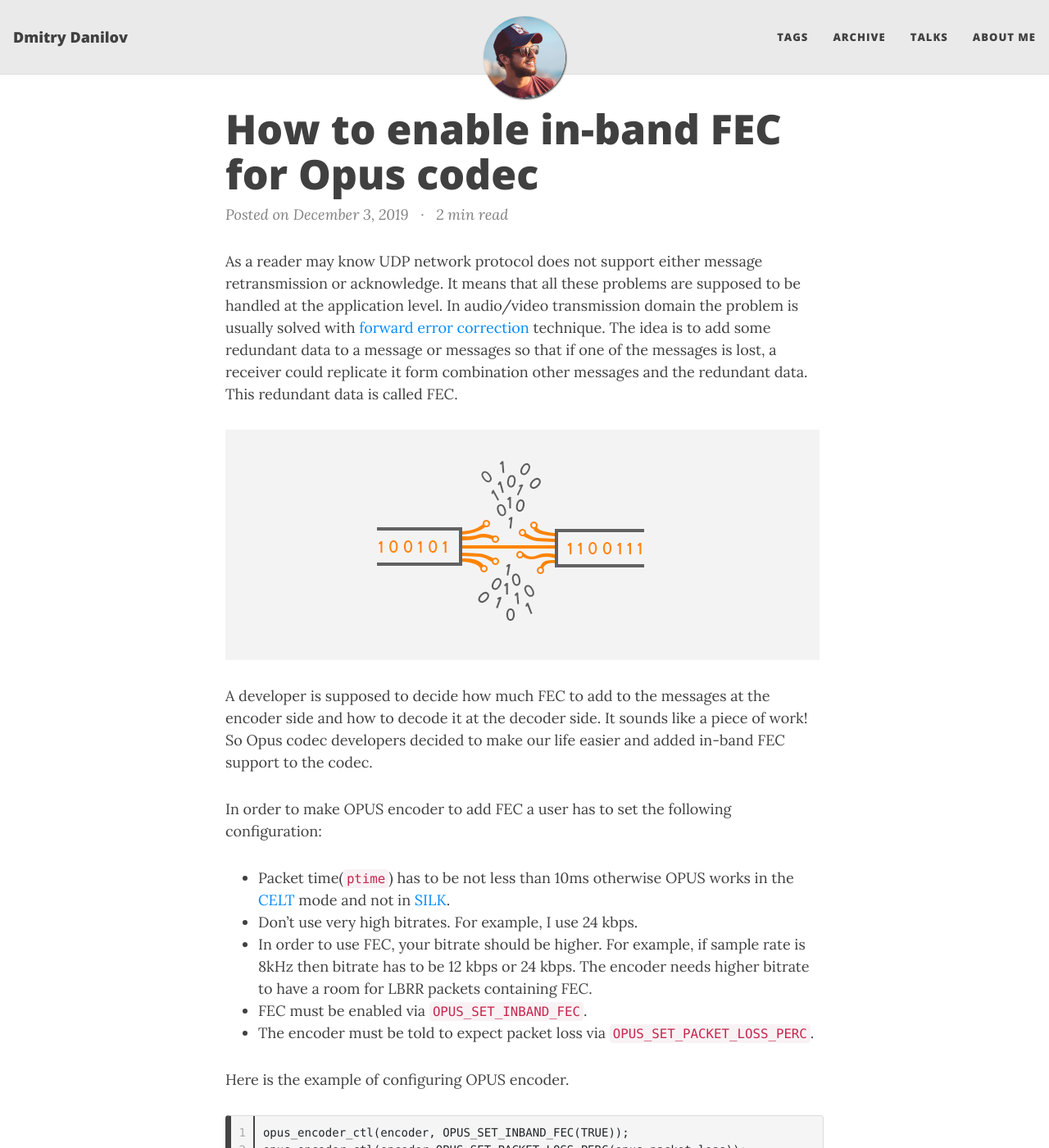
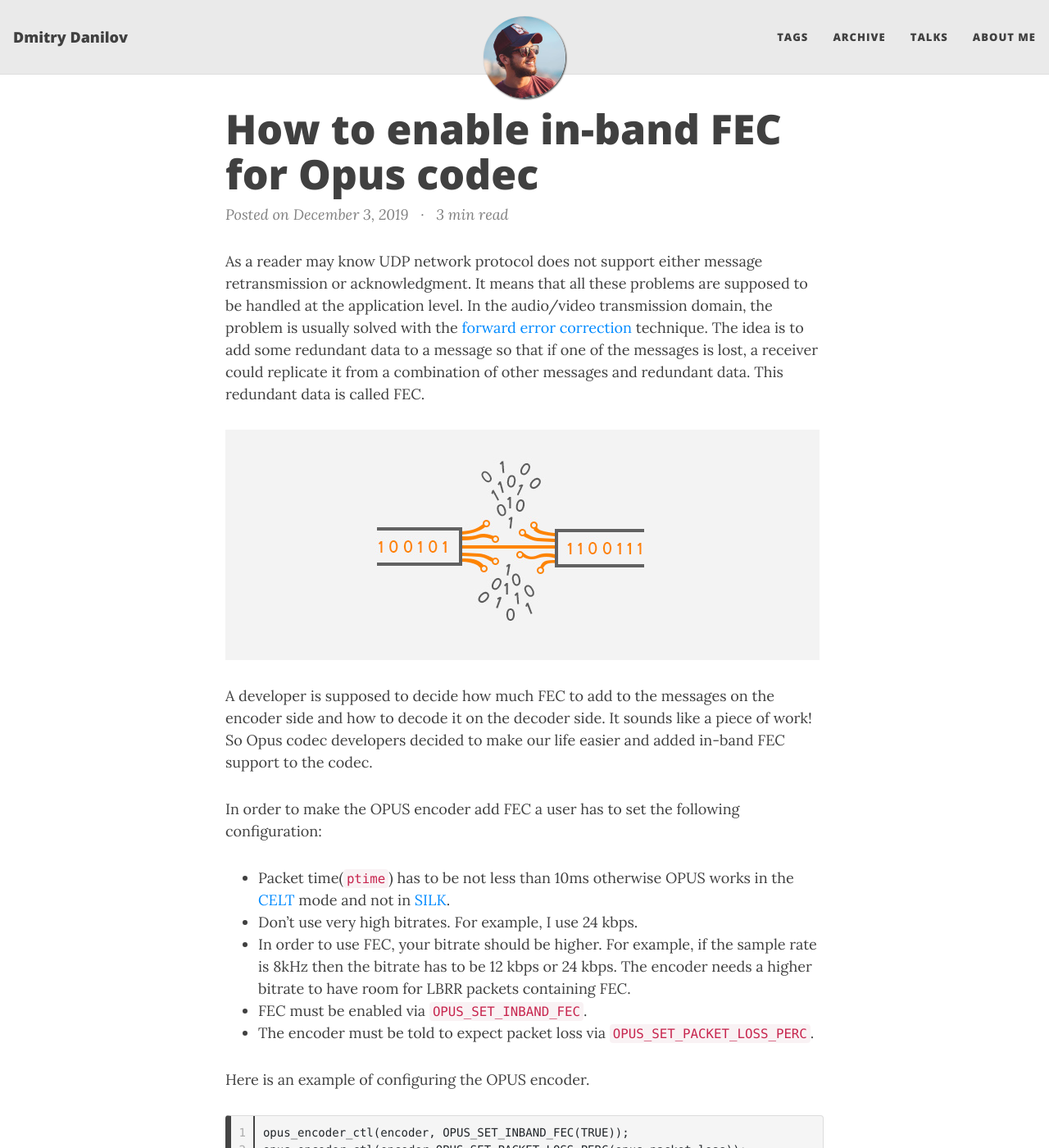
Before and after one commit to f-squirrel/f-squirrel.github.io, a Jekyll site: the page built from _posts/2019-12-03-how-to-enable-in-band-fec-for-opus-codec.md, in a window 1280 px wide and 1400 px high. Shown: the whole window at 82% size. Built offline with Jekyll 4.4.1, drawn with Linux system fonts in a browser that asks for light colours; nearby versions of some CDN libraries; some of the changed text lies outside the part shown.

Commit message:
fix(post): typos

````diff
--- a/_posts/2019-12-03-how-to-enable-in-band-fec-for-opus-codec.md
+++ b/_posts/2019-12-03-how-to-enable-in-band-fec-for-opus-codec.md
@@ -9,30 +9,29 @@ readtime: true
 comments: false
 ---
 
-As a reader may know UDP network protocol does not support either message retransmission or acknowledge.  It means that
-all these problems are supposed to be handled at the application level.  In audio/video transmission domain the problem
-is usually solved with [forward error correction](https://en.wikipedia.org/wiki/Forward_error_correction){:target="_blank"} technique.
-The idea is to add some redundant data to a message or messages so that if one of the messages is lost, a receiver could
-replicate it form combination other messages and the redundant data. This redundant data is called FEC.
+As a reader may know UDP network protocol does not support either message retransmission or acknowledgment.  It means that
+all these problems are supposed to be handled at the application level.  In the audio/video transmission domain, the problem
+is usually solved with the [forward error correction](https://en.wikipedia.org/wiki/Forward_error_correction){:target="_blank"} technique.
+The idea is to add some redundant data to a message so that if one of the messages is lost, a receiver could
+replicate it from a combination of other messages and redundant data. This redundant data is called FEC.
 
 ![Packet loss image](/img/How-to-Test-Packet-Loss-on-Windows.png)
 
-A developer is supposed to decide how much FEC to add to the messages at the encoder side and how to decode
-it at the decoder side. It sounds like a piece of work!
+A developer is supposed to decide how much FEC to add to the messages on the encoder side and how to decode it on the decoder side. It sounds like a piece of work!
 So Opus codec developers decided to make our life easier and added in-band FEC support to the codec.
 
-In order to make OPUS encoder to add FEC a user has to set the following configuration:
+In order to make the OPUS encoder add FEC a user has to set the following configuration:
 
 * Packet time(`ptime`) has to be not less than 10ms otherwise OPUS works in the
 [CELT](https://en.wikipedia.org/wiki/CELT){:target="_blank"} mode and not in [SILK](https://en.wikipedia.org/wiki/SILK){:target="_blank"}.
 * Don't use very high bitrates. For example, I use 24 kbps.
 * In order to use FEC, your bitrate should be higher. For example,
-if sample rate is 8kHz then bitrate has to be 12 kbps or 24 kbps.
-The encoder needs higher bitrate to have a room for LBRR packets containing FEC.
+if the sample rate is 8kHz then the bitrate has to be 12 kbps or 24 kbps.
+The encoder needs a higher bitrate to have room for LBRR packets containing FEC.
 * FEC must be enabled via `OPUS_SET_INBAND_FEC`.
 * The encoder must be told to expect packet loss via `OPUS_SET_PACKET_LOSS_PERC`.
 
-Here is the example of configuring OPUS encoder.
+Here is an example of configuring the OPUS encoder.
 
 ```c
 opus_encoder_ctl(encoder, OPUS_SET_INBAND_FEC(TRUE));
@@ -75,16 +74,21 @@ We learned how to enable in-band FEC for Opus codec but the last thing to talk a
 
 ### Pros ###
 
-* No need to develop an inhouse mechanism of adding FEC to your packets.
+* No need to develop an in-house mechanism for adding FEC to your packets.
 * Most of the third parties like SIP servers(Asterisk) or WebRTC support Opus in-band FEC out of the box.
 * FEC may increase the audio quality even when there is a packet loss.
 
 ### Cons ###
 
 * Tricky to configure.
-* There is no obvious way to see if traffic actually carries in-band FEC except generating packet loss and listening to
-an audio sample. I used a sine wave generated by: `ffmpeg -f lavfi -i
-"sine=frequency=1000:sample_rate=8000:duration=5" output.wav`.
-* Since Opus packet contains information only about the prior packet in-band FEC can replicate only a single packet
+* There is no obvious way to see if traffic actually carries in-band FEC except by generating packet loss and listening to
+an audio sample. I used a sine wave generated by:
+
+    ```sh
+    ffmpeg -f lavfi -i
+    "sine=frequency=1000:sample_rate=8000:duration=5" output.wav
+    ```
+
+* Since the Opus packet contains information only about the prior packet in-band FEC can replicate only a single packet
 loss.  The problem is that usually packets are lost in a burst.
 * Enabling FEC increases bitrate and bandwidth.
````
